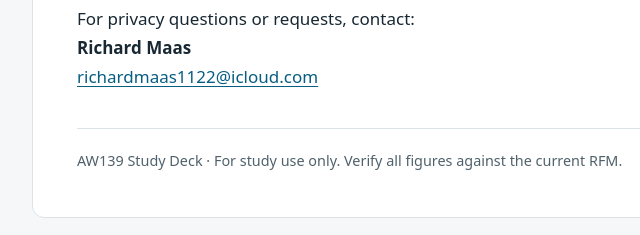
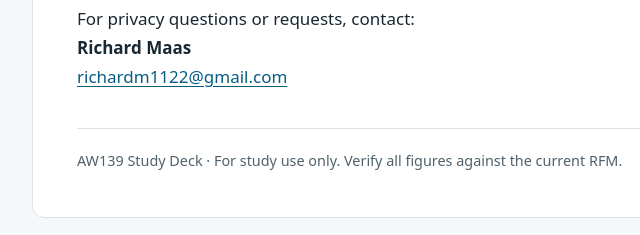
Before and after one commit to personalgoogle-lang/aw139-study-deck-privacy, a plain HTML site: page index.html in a window 1280 px wide. Shown: the part 2428-2663 px from the top of the page, 218-858 px from the left. Drawn offline with Linux system fonts and the light colour scheme.

Commit message:
Update privacy contact email

```diff
--- a/index.html
+++ b/index.html
@@ -67,7 +67,7 @@
   <h2>Contact</h2>
   <p>For privacy questions or requests, contact:<br>
     <strong>Richard Maas</strong><br>
-    <a href="mailto:richardmaas1122@icloud.com">richardmaas1122@icloud.com</a>
+    <a href="mailto:richardm1122@gmail.com">richardm1122@gmail.com</a>
   </p>
   <footer>AW139 Study Deck · For study use only. Verify all figures against the current RFM.</footer>
 </main>
```
Also changed, not shown: 1 other file.
